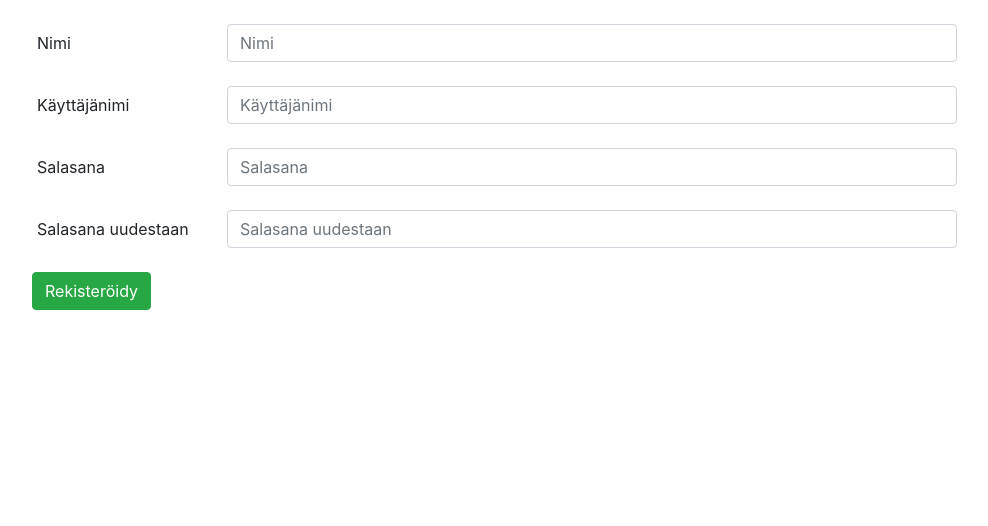
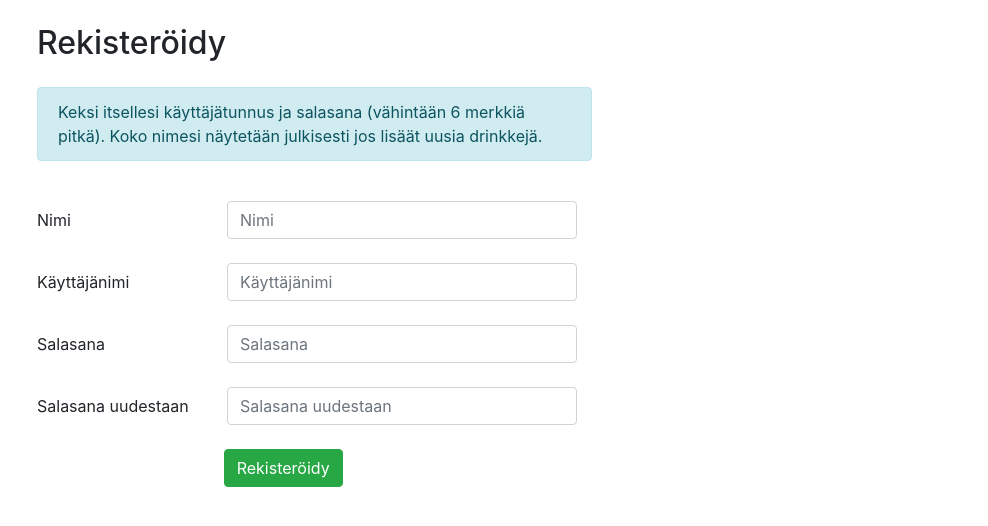
Before and after one commit to vaahtokarkki/drinkkiarkisto, a Flask app: page /auth/register in a window 1280 px wide. Shown: the part 56-582 px from the top of the page, without its empty margins (48-1036 px from the left). Run offline with Flask 2, Linux system fonts and the light colour scheme; parts of the project's set-up code (start-up, migrations or seed data) failed here and were passed over; some libraries are stand-ins or nearby versions.

Commit message:
Minor layout styling and text edits

```diff
--- a/application/templates/auth/register.html
+++ b/application/templates/auth/register.html
@@ -1,18 +1,22 @@
 {% extends "layout.html" %}
 
 {% block body %}
+<h2>Rekisteröidy</h2>
+<div class="alert alert-info" style="margin-top:25px;width:50%">
+    Keksi itsellesi käyttäjätunnus ja salasana (vähintään 6 merkkiä pitkä). Koko nimesi näytetään julkisesti jos lisäät uusia drinkkejä.
+</div>
 {{ error }}
-<form method="POST" action="{{ url_for('auth_register') }}">
+<form method="POST" action="{{ url_for('auth_register') }}" style="margin-top:40px;">
     <div class="form-group row">
         <label for="name" class="col-sm-2 col-form-label">{{form.name.label}}</label>
-        <div class="col-sm-8">
+        <div class="col-sm-4">
             {{form.name(class_="form-control")}}
         </div>
     </div>
     {% if form.name.errors|length > 0 %}
     <div class="form-group row">
         <div class="col-sm-2"></div>
-        <div class="col-sm-4">
+        <div class="col-sm-6">
             <div class="alert alert-danger">
                 <ul>
                     {% for error in form.name.errors %}
@@ -26,14 +30,14 @@
 
     <div class="form-group row">
         <label for="username" class="col-sm-2 col-form-label">{{form.username.label}}</label>
-        <div class="col-sm-8">
+        <div class="col-sm-4">
             {{form.username(class_="form-control")}}
         </div>
     </div>
     {% if form.username.errors|length > 0 %}
     <div class="form-group row">
         <div class="col-sm-2"></div>
-        <div class="col-sm-4">
+        <div class="col-sm-6">
             <div class="alert alert-danger">
                 <ul>
                     {% for error in form.username.errors %}
@@ -47,14 +51,14 @@
 
     <div class="form-group row">
         <label for="password" class="col-sm-2 col-form-label">{{form.password.label}}</label>
-        <div class="col-sm-8">
+        <div class="col-sm-4">
             {{form.password(class_="form-control")}}
         </div>
     </div>
     {% if form.password.errors|length > 0 %}
     <div class="form-group row">
         <div class="col-sm-2"></div>
-        <div class="col-sm-4">
+        <div class="col-sm-6">
             <div class="alert alert-danger">
                 <ul>
                     {% for error in form.password.errors %}
@@ -68,12 +72,14 @@
 
     <div class="form-group row">
         <label for="passwordAgain" class="col-sm-2 col-form-label">{{form.passwordAgain.label}}</label>
-        <div class="col-sm-8">
+        <div class="col-sm-4">
             {{form.passwordAgain(class_="form-control")}}
         </div>
     </div>
     <div class="form-row">
-        <input type="submit" value="Rekisteröidy" class="btn btn-success">
+        <div class="col-sm-2"></div>
+        <div class="col-sm-4"><input type="submit" value="Rekisteröidy" class="btn btn-success"></div>
+
     </div>
 </form>
 {% endblock %}
```
Also changed, not shown: application/templates/auth/loginform.html (+6 -6 lines), application/templates/index.html (+21 -7 lines).
